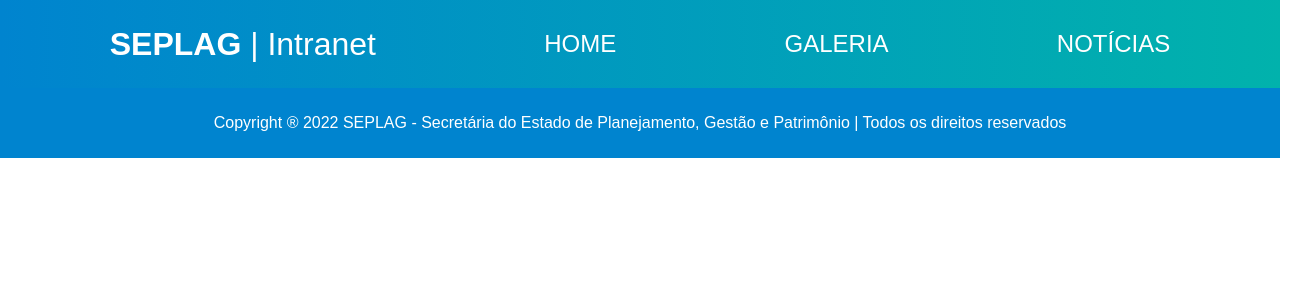
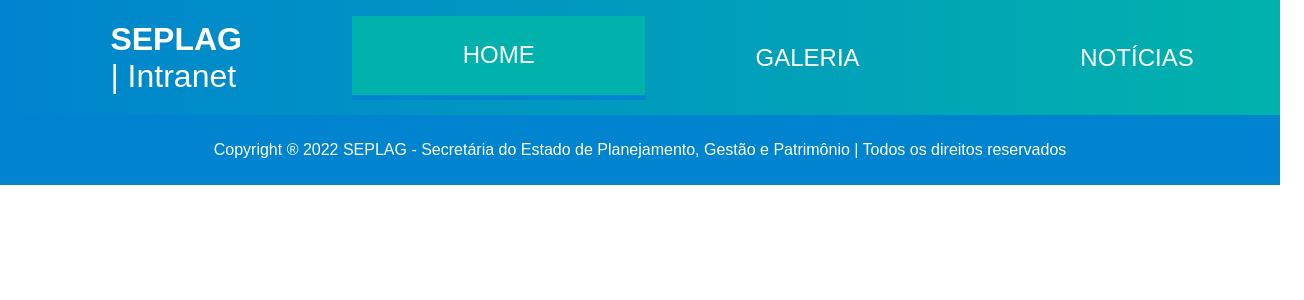
Before and after one commit to PomboObeso/seplag_desafioReact, a React (Create React App) app: page / in a window 1280 px wide. Shown: the top 300 px of the page, 1304 px wide, since content can reach past the window. Built offline with nearby package versions, Linux system fonts and the light colour scheme; a web font is replaced by a local one.

Commit message:
ajustes do header + hover e ativo do componente

```diff
--- a/src/components/Header/Header.css
+++ b/src/components/Header/Header.css
@@ -1,16 +1,28 @@
 .header__lista {
     display: flex;
     align-items: center;
-    justify-content: space-around;
     list-style-type: none;
     background: var(--gradiente);
-    padding: 1.6rem;
 }
 
 .logotipo {
     font-size: 2rem;
     color: var(--branco);
     font-weight: 700;
+}
+
+.header__item {
+    padding: 1.6rem 6.9rem;
+    margin: -5px 0;
+}
+
+.ativo {
+    background-color: var(--azul-sec);
+    border-bottom: 5px solid var(--azul-main);
+}
+
+:is(.header__item:nth-child(2),.header__item:nth-child(3), .header__item:nth-child(4)):hover{
+    background-color: var(--azul-main);
 }
 
 .logotipo::after {
--- a/src/components/Header/index.js
+++ b/src/components/Header/index.js
@@ -8,7 +8,7 @@ const Header = () => {
                    <li className='header__item'>
                         <h1 className='logotipo'>SEPLAG </h1>
                    </li>
-                   <li className='header__item'>
+                   <li className='header__item ativo'>
                         <a href='#'>HOME</a>
                    </li>
                    <li className='header__item'>
```
